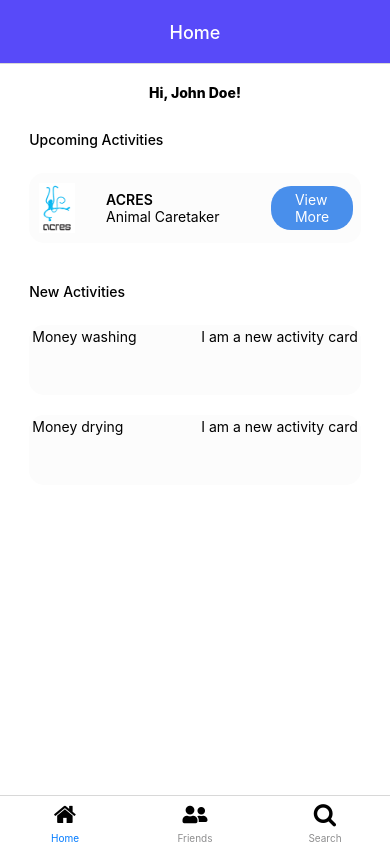
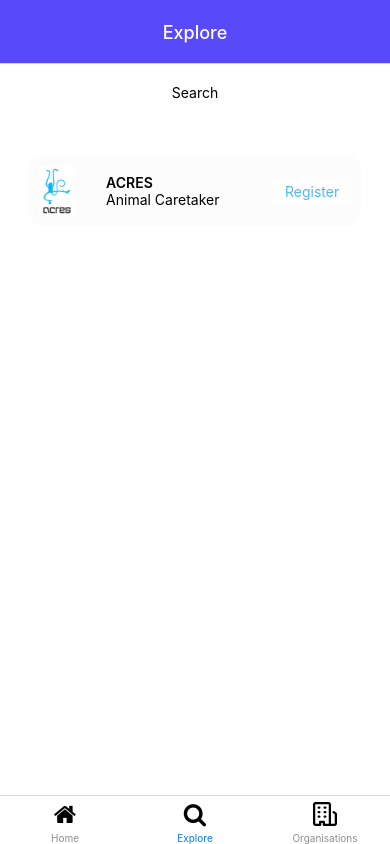
Before and after one commit to idunnowth/aVeryVeryLongNameWithSomeNumbersAtTheBack, a React Native app: screen /Explore in a window 390 px wide. Built offline with nearby package versions, Linux system fonts and the light colour scheme.

Commit message:
Edited search, added records

```diff
--- a/App.js
+++ b/App.js
@@ -4,9 +4,11 @@ import { createBottomTabNavigator } from "@react-navigation/bottom-tabs";
 import HomeNavigator from "./Components/Home/Homescreen";
 import FriendsNavigator from "./Components/Friends/Mainfriends";
 import SearchNavigator from "./Components/Search/MainSearch";
+import RecordsNavigator from "./Components/Records/MainRecords";
 import { NavigationContainer } from "@react-navigation/native";
 import { FontAwesome } from "@expo/vector-icons";
 import { FontAwesome5 } from '@expo/vector-icons';
+import { Octicons } from '@expo/vector-icons';
 
 const Tab = createBottomTabNavigator();
 
@@ -30,9 +32,14 @@ export default function App() {
               <FontAwesome name="home" size={24} color="black" />
             </View>
           ),
+
           // tabBarStyle: { backgroundColor: '#009999' },
         }}/>
-        <Tab.Screen name="Friends" component={FriendsNavigator}
+
+
+
+
+        {/* <Tab.Screen name="Friends" component={FriendsNavigator}
         options={{
           headerTitleAlign: "center",
           headerTintColor: 'royalblue',
@@ -48,9 +55,9 @@ export default function App() {
               <FontAwesome5 name="user-friends" size={20} color="black" />
             </View>
           ),
-        }}/>
+        }}/> */}
 
-      <Tab.Screen name="Search" component={SearchNavigator}
+      <Tab.Screen name="Explore" component={SearchNavigator}
         options={{
           headerTitleAlign: "center",
           headerTintColor: 'royalblue',
@@ -67,6 +74,26 @@ export default function App() {
             </View>
           ),
         }}/>
+
+
+<Tab.Screen name="Organisations" component={RecordsNavigator}
+        options={{
+          headerTitleAlign: "center",
+          headerTintColor: 'royalblue',
+          headerTitleStyle: {
+            color: "#fff"
+          },
+          headerStyle:{
+            backgroundColor: "#584AF9",
+          },
+
+          tabBarIcon: ({ focused }) => (
+            <View>
+              <Octicons name="organization" size={24} color="black" />
+            </View>
+          ),
+        }}/>
+
       </Tab.Navigator>
     </NavigationContainer>
   );
--- a/Components/Home/Homescreen.js
+++ b/Components/Home/Homescreen.js
@@ -94,8 +94,8 @@ function UpcomingActivitiesCard2(props) {
         <View style={styles.cardButtonContainer}>
           <View>
             <TouchableOpacity>
-              <Text style={{ color: "white" }}>View</Text>
-              <Text style={{ color: "white" }}>More</Text>
+              <Text style={styles.cardButtonText}>View</Text>
+              <Text style={styles.cardButtonText}>More</Text>
             </TouchableOpacity>
           </View>
         </View>
@@ -164,13 +164,18 @@ const styles = StyleSheet.create({
   cardButtonContainer: {
     flexDirection: "column",
     alignItems: "center",
-    width: "25%",
+    width: "21%",
     marginVertical: "auto",
     marginHorizontal: 5,
-    backgroundColor: "#498feb",
+    //backgroundColor: "#498feb",
+    backgroundColor: "#fefefe",
     paddingHorizontal: "auto",
-    borderRadius: 20,
-    fontWeight: 500,
+    borderRadius: 3,
+    fontWeight: 900,
     paddingVertical: 5,
   },
+  cardButtonText:{
+    color:"#52BAEB",
+    fontsize: 14,
+  },
 });
--- a/Components/Records/MainRecords.js
+++ b/Components/Records/MainRecords.js
@@ -1,21 +1,161 @@
-import { StatusBar } from 'expo-status-bar';
-import { StyleSheet, Text, View } from 'react-native';
-import { createBottomTabNavigator } from '@react-navigation/bottom-tabs';
-import {useState} from 'react';
+import { StatusBar } from "expo-status-bar";
+import { StyleSheet, Text, View, Image, TouchableOpacity } from "react-native";
+import { createBottomTabNavigator } from "@react-navigation/bottom-tabs";
+import { Fontisto } from "@expo/vector-icons";
+import { useState } from "react";
 
-
-
-export default function RecordsNavigator(){
-    return(
-            <Mainfriends/>
-    );
+export default function RecordsNavigator() {
+  return <RecordsScreen />;
 }
 
-function RecordsScreen(){
-    return(
-        <View>
-            <Text>Records</Text>
+// function RecordsScreen(){
+//     return(
+//         <View>
+//             <Text>Records</Text>
+//         </View>
+
+//     );
+// }
+
+function RecordsScreen() {
+  const name = "John Doe";
+  const UpcomingActivities = [{ org: "ACRES", target: "Animals" }];
+  //const UpcomingActivities = [];
+  const NewActivities = ["Money washing", "Money drying"];
+  //const NewActivities = [];
+
+  return (
+    <View style={styles.container}>
+      {/* <View>
+        <Text style={styles.welcomeText}>Hi, {name}!</Text>
+      </View> */}
+      <View>
+        <Text>Search</Text>
+      </View>
+      <View style={styles.secondaryContainer}>
+        {/* <Text style={styles.titleText2}>Upcoming Activities</Text> */}
+        <View style={styles.cardContainer}>
+          {/* <Text>{UpcomingActivities.length}</Text> */}
+          {UpcomingActivities.length === 0 ? (
+            <Text>There are no upcoming activites</Text>
+          ) : (
+            UpcomingActivities.map((activity) => {
+              return (
+                <UpcomingActivitiesCard2
+                  eventname={activity.target}
+                  org={activity.org}
+                />
+              );
+            })
+          )}
+          {/* <UpcomingActivitiesCard eventname = "hello" />   */}
         </View>
+      </View>
+    </View>
+  );
+}
 
-    );
+function UpcomingActivitiesCard2(props) {
+  return (
+    <View>
+      <View style={styles.card}>
+        <Image
+          //source={props.picLink}
+          source={require("../../assets/acres_logo.png")}
+          style={{
+            width: 50,
+            height: 50,
+            //borderRadius: "50%",
+            //overflow: "hidden",
+            resizeMode: "contain",
+            //borderWidth: 3,
+            borderColor: "red",
+            marginRight: 10,
+            marginVertical: "auto",
+            //alignContent: "flex-start",
+          }}
+        />
+        <View style={styles.cardTextContainer}>
+          <Text style={{ fontWeight: 600 }}>{props.org}</Text>
+          <Text>{props.eventname}</Text>
+        </View>
+        <View style={styles.cardButtonContainer}>
+          <View>
+            <TouchableOpacity>
+              <Fontisto name="angle-right" size={24} color="black" />
+              {/* <Text style={styles.cardButtonText}>Register</Text> */}
+              {/* <Text style={styles.cardButtonText}>More</Text> */}
+            </TouchableOpacity>
+          </View>
+        </View>
+        {/* <Text>I am here!</Text> */}
+      </View>
+    </View>
+  );
 }
+
+const styles = StyleSheet.create({
+  container: {
+    flex: 1,
+    backgroundColor: "#fff",
+    alignItems: "center",
+    //justifyContent: 'center',
+    //margin : "20 0 0 0",
+    paddingTop: 20,
+    paddingbottom: 20,
+  },
+  secondaryContainer: {
+    width: "85%",
+    marginTop: 30,
+    //maringBottom: 10,
+    //padding: 5,
+  },
+  welcomeText: {
+    textAlign: "center",
+    fontWeight: "800",
+    font: 30,
+  },
+  titleText2: {
+    textAlign: "left",
+    fontWeight: "500",
+  },
+  cardContainer: {
+    marginTop: 15,
+  },
+  card: {
+    flexDirection: "row",
+    justifyContent: "space-between",
+    backgroundColor: "#fcfcfc",
+    marginVertical: 10,
+    borderRadius: 15,
+    shadowColor: "#efefef",
+    shadowOffset: 2,
+    shadowOpacity: 0.7,
+    padding: 3,
+    paddingHorizontal: "auto",
+    height: 70,
+    borderColor: "blue",
+    //alignContent: "center",
+  },
+  cardTextContainer: {
+    width: "40%",
+    marginVertical: "auto",
+  },
+  cardButtonContainer: {
+    flexDirection: "column",
+    alignItems: "center",
+    width: "25%",
+    marginVertical: "auto",
+    marginHorizontal: 5,
+    //backgroundColor: "#498feb",
+    backgroundColor: "#fefefe",
+    paddingHorizontal: "auto",
+    borderRadius: 3,
+    fontWeight: 900,
+    paddingVertical: 5,
+  },
+  cardButtonText: {
+    color: "#52BAEB",
+    fontsize: 14,
+  },
+});
--- a/Components/Search/MainSearch.js
+++ b/Components/Search/MainSearch.js
@@ -1,21 +1,158 @@
-import { StatusBar } from 'expo-status-bar';
-import { StyleSheet, Text, View } from 'react-native';
-import { createBottomTabNavigator } from '@react-navigation/bottom-tabs';
-import {useState} from 'react';
+import { StatusBar } from "expo-status-bar";
+import { StyleSheet, Text, View, TouchableOpacity, Image } from "react-native";
+import { createBottomTabNavigator } from "@react-navigation/bottom-tabs";
+import { useState } from "react";
 
+export default function SearchNavigator() {
+  return <SearchScreen />;
+}
 
-
-export default function SearchNavigator(){
-    return(
-            <SearchScreen/>
+function SearchScreen1() {
+  return (
+    <View>
+      <Text>Hello is this working?</Text>
+      {/* <Homescreen1 /> */}
+    </View>
   );
 }
 
-function SearchScreen(){
-    return(
+function SearchScreen() {
+  const name = "John Doe";
+  const UpcomingActivities = [{ org: "ACRES", role: "Animal Caretaker" }];
+  //const UpcomingActivities = [];
+  const NewActivities = ["Money washing", "Money drying"];
+  //const NewActivities = [];
+
+  return (
+    <View style={styles.container}>
+      {/* <View>
+        <Text style={styles.welcomeText}>Hi, {name}!</Text>
+      </View> */}
       <View>
         <Text>Search</Text>
       </View>
-
+      <View style={styles.secondaryContainer}>
+        {/* <Text style={styles.titleText2}>Upcoming Activities</Text> */}
+        <View style={styles.cardContainer}>
+          {/* <Text>{UpcomingActivities.length}</Text> */}
+          {UpcomingActivities.length === 0 ? (
+            <Text>There are no upcoming activites</Text>
+          ) : (
+            UpcomingActivities.map((activity) => {
+              return (
+                <UpcomingActivitiesCard2
+                  eventname={activity.role}
+                  org={activity.org}
+                />
+              );
+            })
+          )}
+          {/* <UpcomingActivitiesCard eventname = "hello" />   */}
+        </View>
+      </View>
+    </View>
   );
 }
+
+function UpcomingActivitiesCard2(props) {
+  return (
+    <View>
+      <View style={styles.card}>
+        <Image
+          //source={props.picLink}
+          source={require("../../assets/acres_logo.png")}
+          style={{
+            width: 50,
+            height: 50,
+            //borderRadius: "50%",
+            //overflow: "hidden",
+            resizeMode: "contain",
+            //borderWidth: 3,
+            borderColor: "red",
+            marginRight: 10,
+            marginVertical: "auto",
+            //alignContent: "flex-start",
+          }}
+        />
+        <View style={styles.cardTextContainer}>
+          <Text style={{ fontWeight: 600 }}>{props.org}</Text>
+          <Text>{props.eventname}</Text>
+        </View>
+        <View style={styles.cardButtonContainer}>
+          <View>
+            <TouchableOpacity>
+              <Text style={styles.cardButtonText}>Register</Text>
+              {/* <Text style={styles.cardButtonText}>More</Text> */}
+            </TouchableOpacity>
+          </View>
+        </View>
+        {/* <Text>I am here!</Text> */}
+      </View>
+    </View>
+  );
+}
+
+
+const styles = StyleSheet.create({
+  container: {
+    flex: 1,
+    backgroundColor: "#fff",
+    alignItems: "center",
+    //justifyContent: 'center',
+    //margin : "20 0 0 0",
+    paddingTop: 20,
+    paddingbottom: 20,
+  },
+  secondaryContainer: {
+    width: "85%",
+    marginTop: 30,
+    //maringBottom: 10,
+    //padding: 5,
+  },
+  welcomeText: {
+    textAlign: "center",
+    fontWeight: "800",
+    font: 30,
+  },
+  titleText2: {
+    textAlign: "left",
+    fontWeight: "500",
+  },
+  cardContainer: {
+    marginTop: 15,
+  },
+  card: {
+    flexDirection: "row",
+    justifyContent: "space-between",
+    backgroundColor: "#fcfcfc",
+    marginVertical: 10,
+    borderRadius: 15,
+    shadowColor: "#efefef",
+    shadowOffset: 2,
+    shadowOpacity: 0.7,
+    padding: 3,
+    height: 70,
+    //alignContent: "center",
+  },
+  cardTextContainer: {
+    width: "45%",
+    marginVertical: "auto",
+  },
+  cardButtonContainer: {
+    flexDirection: "column",
+    alignItems: "center",
+    width: "25%",
+    marginVertical: "auto",
+    marginHorizontal: 5,
+    //backgroundColor: "#498feb",
+    backgroundColor: "#fefefe",
+    paddingHorizontal: "auto",
+    borderRadius: 3,
+    fontWeight: 900,
+    paddingVertical: 5,
+  },
+  cardButtonText: {
+    color: "#52BAEB",
+    fontsize: 14,
+  },
+});
```
Lines whose indentation alone changed are shown as unchanged.
